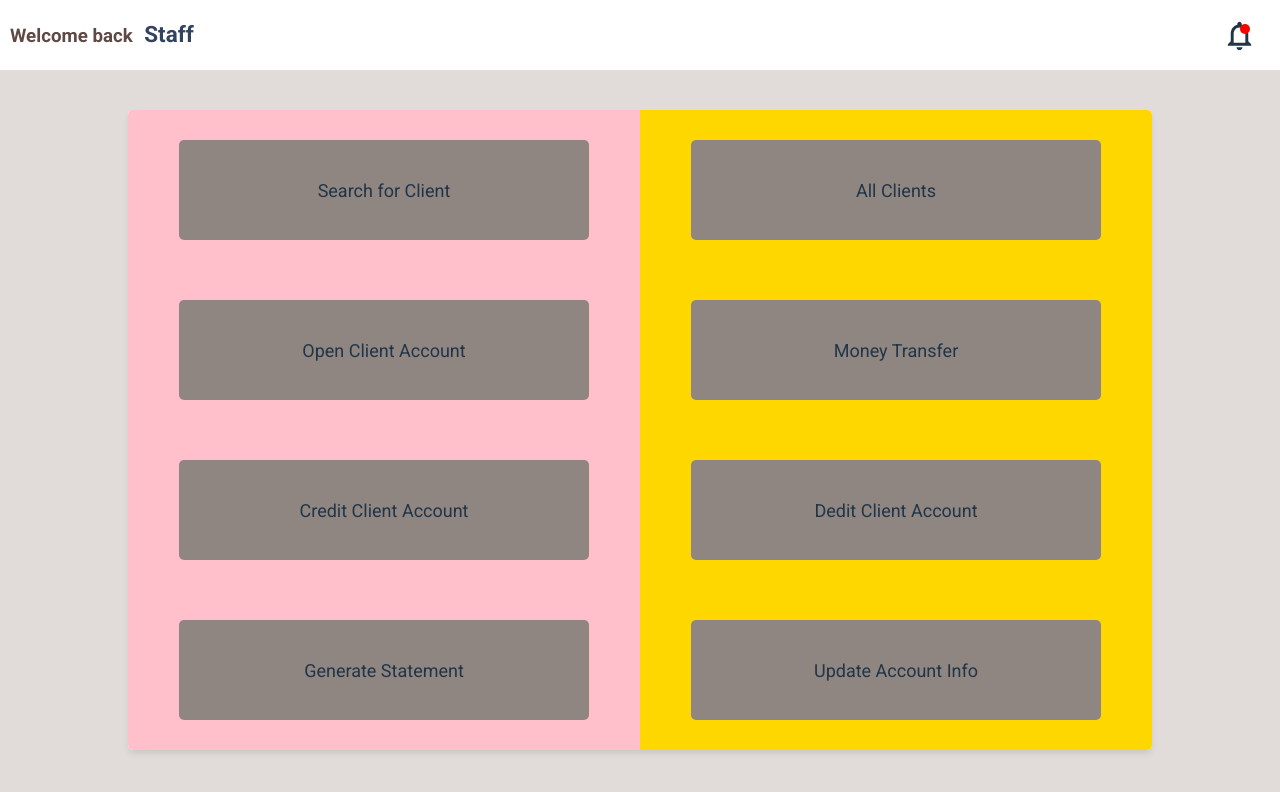
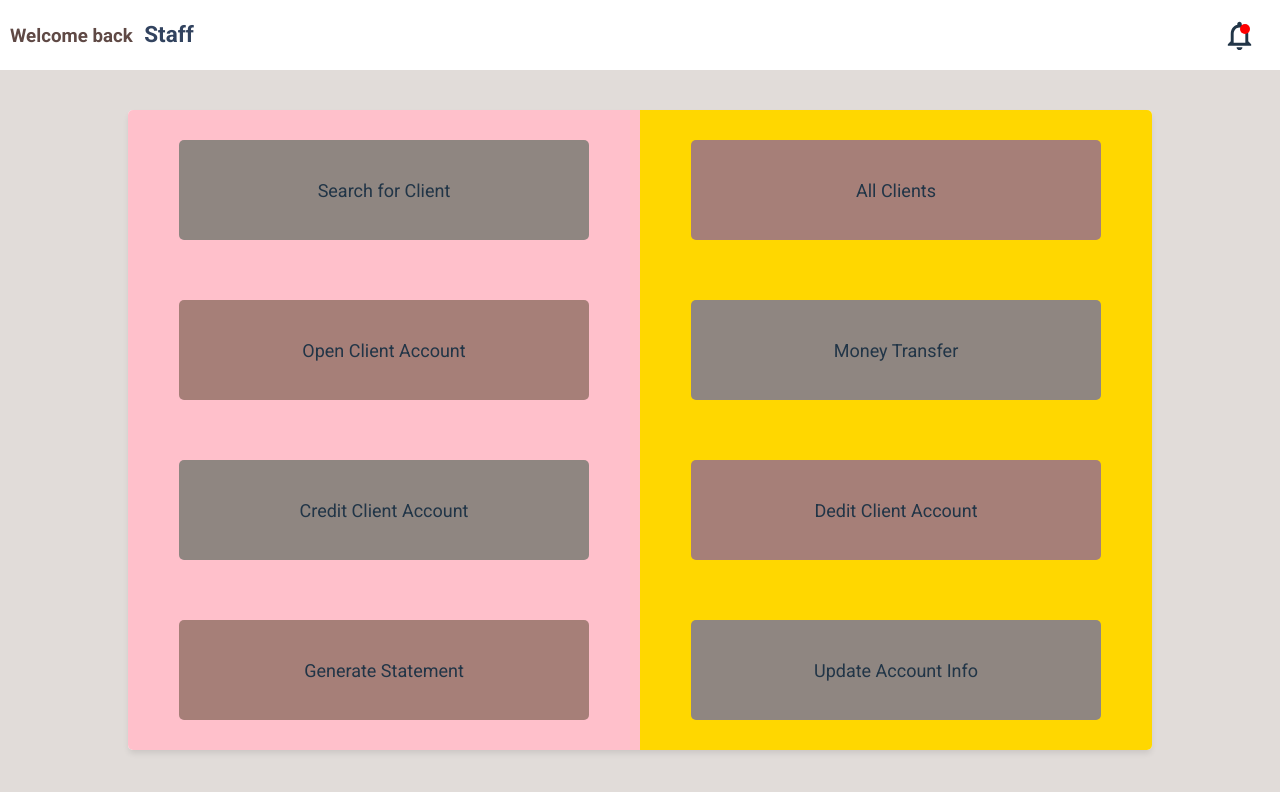
Before and after one commit to MalachyCode/Explore-bank-app, a React (Vite) app in the folder UI/: page /dashboard-cashier in a window 1280 px wide. Shown: the top 792 px of the page. Built offline with nearby package versions, Linux system fonts and the light colour scheme.

Commit message:
More styles to cashier dashboard page

```diff
--- a/UI/src/pages/CashierDashboard/CahsierDashboard.scss
+++ b/UI/src/pages/CashierDashboard/CahsierDashboard.scss
@@ -93,6 +93,10 @@
         border-radius: 5px;
         transition: all 1s ease;
 
+        &.two {
+          background: #a67f78;
+        }
+
         &:hover {
           transform: scale(1.1);
           background: #32435f;
--- a/UI/src/pages/CashierDashboard/CashierDashboard.tsx
+++ b/UI/src/pages/CashierDashboard/CashierDashboard.tsx
@@ -14,16 +14,16 @@ const CashierDashboard = () => (
     </div>
     <div className='container'>
       <div className='left'>
-        <div className='box'>Search for Client</div>
-        <div className='box'>Open Client Account</div>
-        <div className='box'>Credit Client Account</div>
-        <div className='box'>Generate Statement</div>
+        <div className='box one'>Search for Client</div>
+        <div className='box two'>Open Client Account</div>
+        <div className='box one'>Credit Client Account</div>
+        <div className='box two'>Generate Statement</div>
       </div>
       <div className='right'>
-        <div className='box'>All Clients</div>
-        <div className='box'>Money Transfer</div>
-        <div className='box'>Dedit Client Account</div>
-        <div className='box'>Update Account Info</div>
+        <div className='box two'>All Clients</div>
+        <div className='box one'>Money Transfer</div>
+        <div className='box two'>Dedit Client Account</div>
+        <div className='box one'>Update Account Info</div>
       </div>
     </div>
   </div>
```
